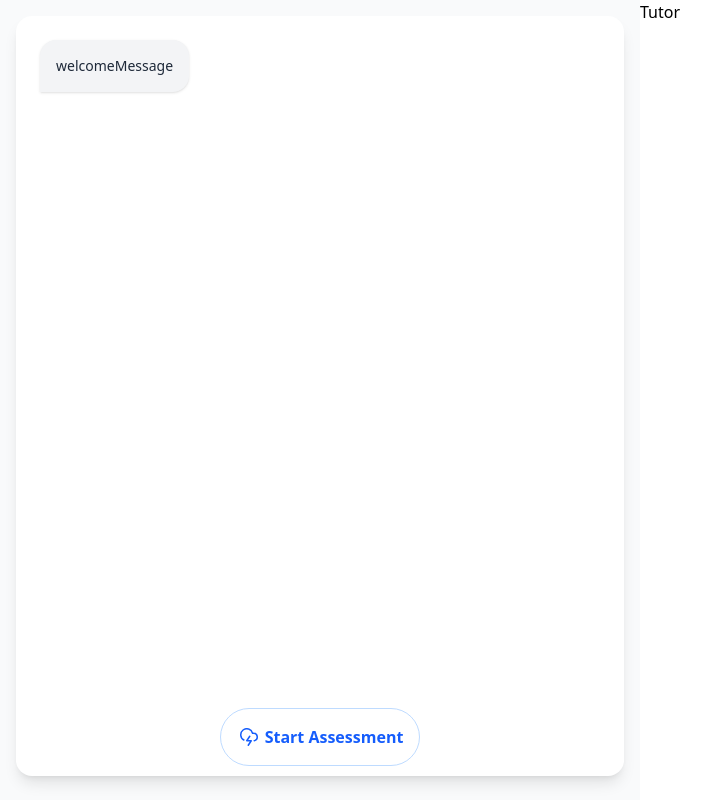
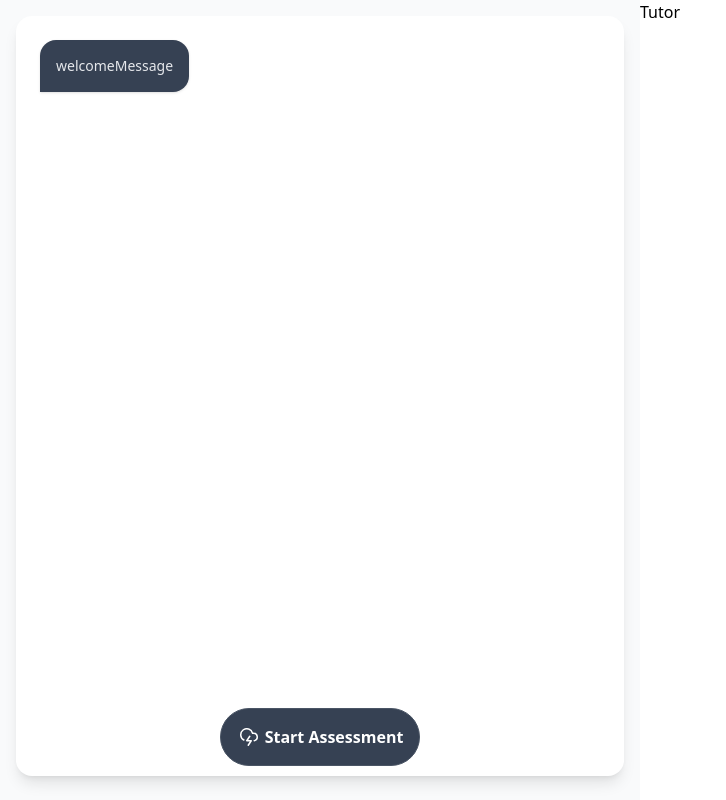
Before and after one commit to ShreyasGanesh911/Devtutor, a Next.js app: page /tutor in a window 1280 px wide. Shown: the whole page, without its empty margins (0-726 px from the left). Built offline with nearby package versions, Linux system fonts and the light colour scheme.

Commit message:
added dark theme

```diff
--- a/app/globals.css
+++ b/app/globals.css
@@ -1 +1,25 @@
 @import "tailwindcss";
+/* For WebKit-based browsers */
+::-webkit-scrollbar {
+    width: 12px;
+  }
+
+  ::-webkit-scrollbar-track {
+    background: #1e1e1e;
+  }
+
+  ::-webkit-scrollbar-thumb {
+    background-color: #444;
+    border-radius: 10px;
+    border: 3px solid #1e1e1e;
+  }
+
+  ::-webkit-scrollbar-thumb:hover {
+    background-color: #666;
+  }
+
+  /* For Firefox */
+  body {
+    scrollbar-color: #444 #1e1e1e;
+    scrollbar-width: thin;
+  }
--- a/app/tutor/components/Button.tsx
+++ b/app/tutor/components/Button.tsx
@@ -10,7 +10,18 @@ type ButtonProps = {
 export default function Button({ icon, children, onClick, className = "" }: ButtonProps) {
   return (
     <button
-      className={`rounded-full xl:p-4 p-2 flex border border-blue-200 items-center gap-1 hover:opacity-90 hover:cursor-pointer ${className} font-semibold`}
+      className={`
+        rounded-full xl:p-4 p-2
+        flex items-center gap-1
+        border border-gray-600
+        bg-gray-700 text-gray-200
+        hover:bg-gray-600
+        hover:border-gray-500
+        transition-colors duration-200
+        hover:cursor-pointer
+        font-semibold
+        ${className}
+      `}
       onClick={onClick}
     >
       {icon}
--- a/app/tutor/components/MessageBubble.tsx
+++ b/app/tutor/components/MessageBubble.tsx
@@ -1,3 +1,4 @@
+"use client"
 interface Message {
     text: string;
     isUser: boolean;
@@ -19,8 +20,8 @@ function MessageBubble({index,message,currentText}:Props) {
               <div
                 className={`sm:max-w-[70%] max-w-[90%] p-3 xl:p-4 rounded-2xl shadow-sm
                   ${message.isUser
-                    ? 'bg-blue-600 text-white rounded-br-none '
-                    : 'bg-gray-100 text-gray-800 rounded-bl-none text-sm '
+                    ? 'bg-blue-600 text-white rounded-br-none'
+                    : 'bg-gray-700 text-gray-200 rounded-bl-none text-sm'
                   }`}
               >
                 {message.isUser ? (
--- a/app/tutor/components/MicButton.tsx
+++ b/app/tutor/components/MicButton.tsx
@@ -1,10 +1,12 @@
 import { Mic, MicOff } from 'react-feather'
+
 type Props = {
-    isMicActive:boolean,
-    enableMicrophone:(e: React.MouseEvent | React.TouchEvent)=>void,
-    disableMicrophone:(e: React.MouseEvent | React.TouchEvent)=>void
+    isMicActive: boolean,
+    enableMicrophone: (e: React.MouseEvent | React.TouchEvent) => void,
+    disableMicrophone: (e: React.MouseEvent | React.TouchEvent) => void
 }
-function MicButton({enableMicrophone,disableMicrophone,isMicActive}:Props) {
+
+function MicButton({ enableMicrophone, disableMicrophone, isMicActive }: Props) {
   return (
     <>
       <div
@@ -19,7 +21,7 @@ function MicButton({enableMicrophone,disableMicrophone,isMicActive}:Props) {
           flex items-center justify-center
           ${isMicActive
             ? 'bg-blue-500 text-white animate-pulse ring-4 ring-blue-300 ring-opacity-50'
-                    : 'bg-white text-gray-600 hover:bg-gray-50 border border-gray-200'
+            : 'bg-gray-700 text-gray-300 hover:bg-gray-600 border border-gray-600'
           }
           ${isMicActive ? 'scale-110' : 'scale-100'}
         `}
--- a/app/tutor/components/SessionControls.tsx
+++ b/app/tutor/components/SessionControls.tsx
@@ -20,10 +20,10 @@ function SessionStopped({ startSession }: SessionStoppedProps) {
   }
 
   return (
-    <div className="flex items-center justify-center pb-2 w-full h-full mt-2 ">
+    <div className="flex items-center justify-center pb-2 w-full h-full mt-2">
       <Button
         onClick={handleStartSession}
-        className={isActivating ? "bg-blue-300 text-blue-600" : "bg-white text-blue-600 hover:bg-blue-50"}
+        className={isActivating ? "bg-blue-600 text-white" : "bg-blue-600 text-white hover:bg-blue-700"}
         icon={<CloudLightning height={18} />}
       >
         {isActivating ? "Starting Assessment..." : "Start Assessment"}
@@ -46,22 +46,52 @@ function SessionActive({ stopSession, sendTextMessage }: SessionActiveProps) {
   }
 
   return (
-    <div className="flex items-center justify-center w-full  h-full gap-4 bg-white  ">
-      <div className="absolute bottom-1 left-0 right-0 rounded-2xl mb-[-6px] bg-white mx-2 pb-4 flex items-center justify-center">
-        <div className="flex items-center sm:gap-2 gap-1 p-1 w-full bg-white rounded-full shadow-lg border border-gray-100 sm:pr-4 pr-2">
-         <input onKeyDown={(e) => {if (e.key === "Enter" && message.trim()) {handleSendClientEvent();}}}
+    <div className="flex items-center justify-center w-full h-full gap-4 bg-gray-900 ">
+      <div className="absolute bottom-1 left-0 right-0 rounded mb-[-6px] bg-gray-900 mx-2 pb-4 flex items-center justify-center">
+        <div className="flex items-center sm:gap-2 gap-1 p-1 w-full bg-gray-700 rounded-full shadow-lg border border-gray-600 sm:pr-4 pr-2">
+          <input
+            onKeyDown={(e) => {
+              if (e.key === "Enter" && message.trim()) {
+                handleSendClientEvent();
+              }
+            }}
             type="text"
             placeholder="Type your message..."
-        className="flex-1 px-4 py-4 bg-transparent  rounded-full text-gray-700 placeholder-gray-400 outline-none"
-        value={message} onChange={(e) => setMessage(e.target.value)}/>
+            className="flex-1 px-4 py-4 bg-transparent rounded-full text-gray-200 placeholder-gray-400 outline-none"
+            value={message}
+            onChange={(e) => setMessage(e.target.value)}
+          />
 
-      <button onClick={() => {if (message.trim()) {handleSendClientEvent();}}}
-        className="sm:p-1 p-1 text-blue-500 hover:text-blue-800 transition-colors hover:cursor-pointer duration-200 disabled:text-gray-300">
-         <svg xmlns="http://www.w3.org/2000/svg" className="h-5 w-5 transform rotate-90" fill="none" viewBox="0 0 24 24" stroke="currentColor">
-                  <path strokeLinecap="round" strokeLinejoin="round" strokeWidth={2} d="M12 19l9 2-9-18-9 18 9-2zm0 0v-8" />
+          <button
+            disabled={!message.trim()}
+            onClick={() => {
+              if (message.trim()) {
+                handleSendClientEvent();
+              }
+            }}
+            className="sm:p-1 p-1 text-blue-400 hover:text-blue-300 transition-colors hover:cursor-pointer duration-200 disabled:text-gray-500"
+          >
+            <svg
+              xmlns="http://www.w3.org/2000/svg"
+              className="h-5 w-5 transform rotate-90"
+              fill="none"
+              viewBox="0 0 24 24"
+              stroke="currentColor"
+            >
+              <path
+                strokeLinecap="round"
+                strokeLinejoin="round"
+                strokeWidth={2}
+                d="M12 19l9 2-9-18-9 18 9-2zm0 0v-8"
+              />
             </svg>
           </button>
-      <button onClick={stopSession} className=" text-red-500 hover:cursor-pointer hover:text-red-600 pr-2"> <CloudOff height={19} /> </button>
+          <button
+            onClick={stopSession}
+            className="text-red-400 hover:text-red-300 hover:cursor-pointer pr-2 transition-colors duration-200"
+          >
+            <CloudOff height={19} />
+          </button>
         </div>
       </div>
     </div>
@@ -84,7 +114,7 @@ export default function SessionControls({
   isSessionActive,
 }: SessionControlsProps) {
   return (
-    <div className="flex gap-4  border-gray-200 h-full rounded-md">
+    <div className="flex gap-4 border-gray-700 h-full rounded-md">
       {isSessionActive ? (
         <SessionActive
           stopSession={stopSession}
```
Lines whose indentation alone changed are shown as unchanged.
